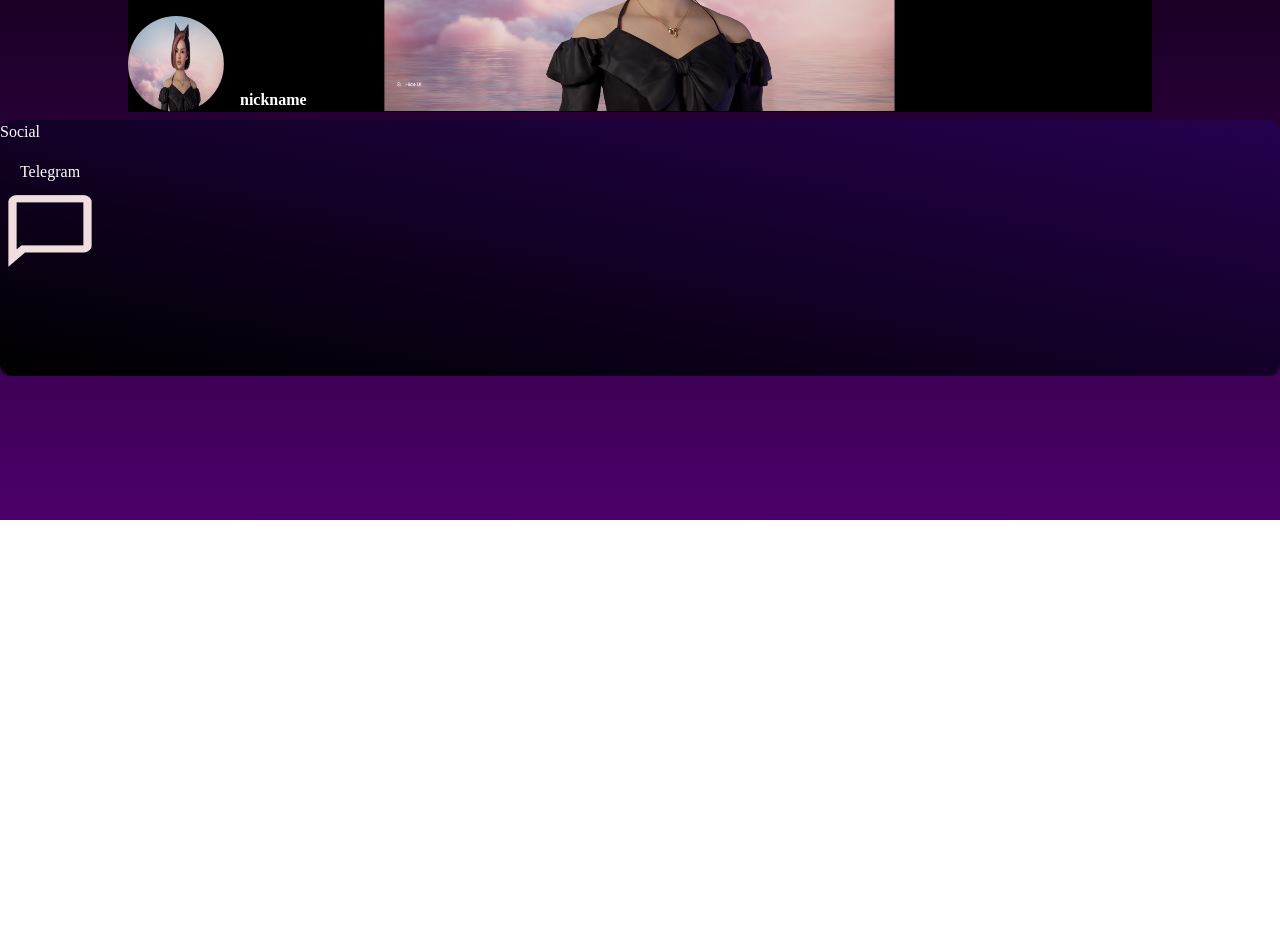
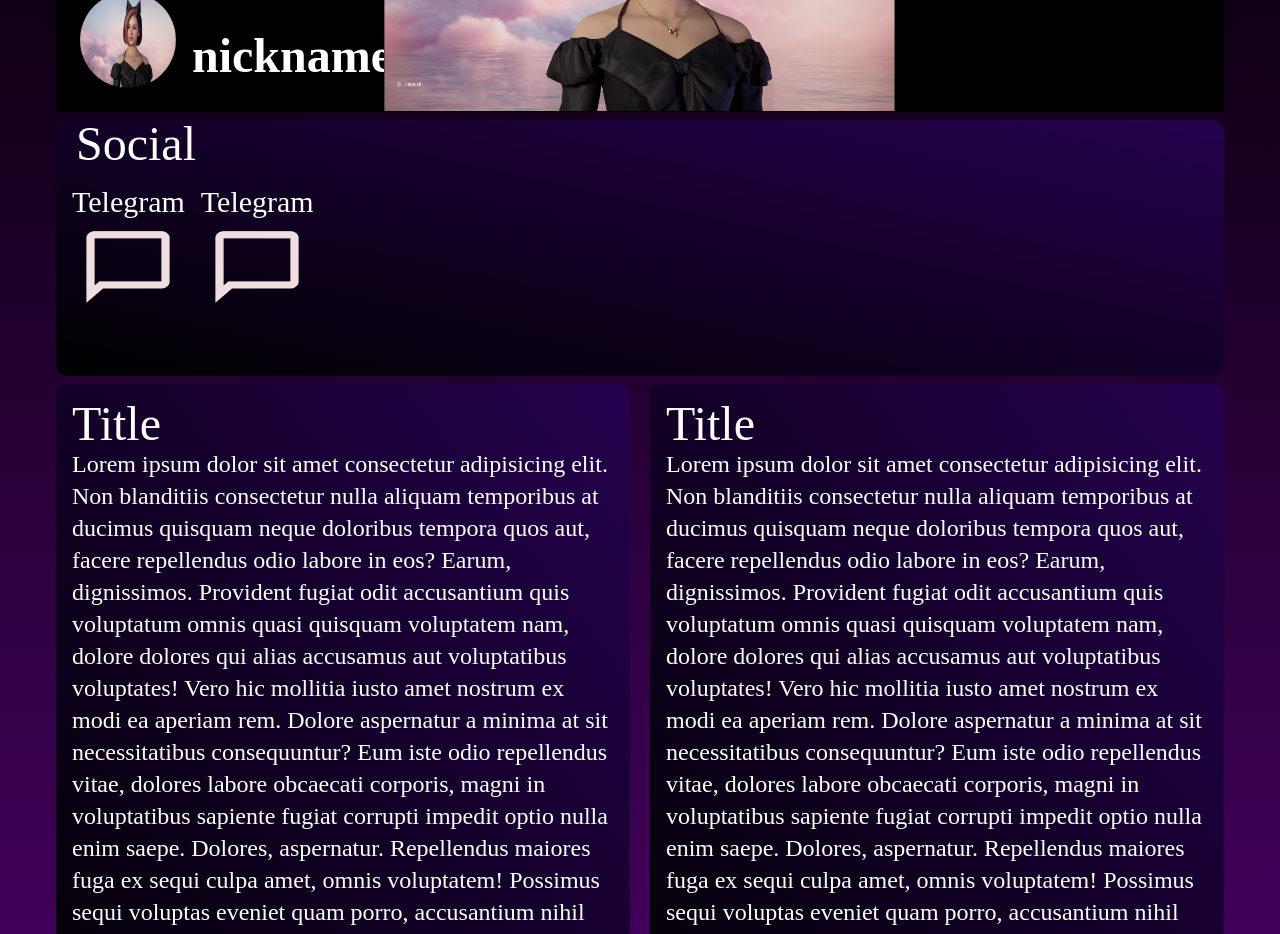
Before and after one commit to Veifaa/my_blog, a React (Vite) app in the folder client/: page / in a window 1280 px wide. Shown: the part 280-1214 px from the top of the page. Before the commit the page ends 800 px from the top, so only its background shows below. Built offline with nearby package versions, Linux system fonts and the light colour scheme; a web font is replaced by a local one.

Commit message:
add page User Page

```diff
--- a/client/src/components/Header.tsx
+++ b/client/src/components/Header.tsx
@@ -1,12 +1,15 @@
 import React from "react";
 
 export const Header = () => {
-    return (
-        <div className="bg-[#0C0C0C] p-6 flex items-center justify-between">
-
-            <div className="text-white text-3xl font-inter select-none">
-                <span className="text-white">Ve</span><span className="text-purple-600 font-bold bg-gradient-to-r from-blue-500 to-purple-600 text-transparent bg-clip-text">Q</span><span className="text-white">tra</span>
-            </div>
+  return (
+    <div className='p-6 flex items-center justify-between'>
+      <div className='text-white text-3xl font-inter select-none'>
+        <span className='text-white'>Ve</span>
+        <span className='text-purple-600 font-bold bg-gradient-to-r from-blue-500 to-purple-600 text-transparent bg-clip-text'>
+          Q
+        </span>
+        <span className='text-white'>tra</span>
+      </div>
 
       <div className='flex items-center space-x-4 text-gray-300 select-none'>
         <input
--- a/client/src/components/ui/SocialCard.tsx
+++ b/client/src/components/ui/SocialCard.tsx
@@ -3,8 +3,8 @@ import chat from "../../assets/chat_bubble.png";
 
 const SocialCard = () => {
   return (
-    <div className='relative flex flex-col items-center mt-4'>
-      <h3 className='text-white mb-1'>Telegram</h3>
+    <div className='ml-4 relative flex flex-col items-center mt-4'>
+      <h3 className='text-white mb-1 text-3xl'>Telegram</h3>
       <img src={chat} alt='' className='self-center' />
     </div>
   );
--- /dev/null
+++ b/client/src/components/ui/UserCard.tsx
@@ -0,0 +1,29 @@
+import React from "react";
+
+const InfoCard = () => {
+  return (
+    <div className='p-4 bg-gradient-to-bl from-[#25014E] to-[#000000] size-2/4 rounded-xl mt-2 min-h-96'>
+      <h1 className='text-5xl'>Title</h1>
+      <h2 className='text-2xl'>
+        Lorem ipsum dolor sit amet consectetur adipisicing elit. Non blanditiis
+        consectetur nulla aliquam temporibus at ducimus quisquam neque doloribus
+        tempora quos aut, facere repellendus odio labore in eos? Earum,
+        dignissimos. Provident fugiat odit accusantium quis voluptatum omnis
+        quasi quisquam voluptatem nam, dolore dolores qui alias accusamus aut
+        voluptatibus voluptates! Vero hic mollitia iusto amet nostrum ex modi ea
+        aperiam rem. Dolore aspernatur a minima at sit necessitatibus
+        consequuntur? Eum iste odio repellendus vitae, dolores labore obcaecati
+        corporis, magni in voluptatibus sapiente fugiat corrupti impedit optio
+        nulla enim saepe. Dolores, aspernatur. Repellendus maiores fuga ex sequi
+        culpa amet, omnis voluptatem! Possimus sequi voluptas eveniet quam
+        porro, accusantium nihil libero, ducimus suscipit, tempora rem quaerat
+        eaque! Veniam corporis dignissimos alias id tempore. Suscipit sit odio
+        quidem alias doloribus amet quae, et ratione nulla maiores, incidunt
+        aliquid! Repellat, velit! Ab, neque modi voluptatem itaque libero ullam
+        maxime atque a eveniet dolore, perspiciatis consectetur!
+      </h2>
+    </div>
+  );
+};
+
+export default InfoCard;
--- a/client/src/page/UserPage.tsx
+++ b/client/src/page/UserPage.tsx
@@ -1,20 +1,26 @@
 import img from "../assets/ss_bed14625da4c181e3334411fe03d5b72680761a3.jpg";
 import SocialCard from "../components/ui/SocialCard";
+import InfoCard from "../components/ui/UserCard";
 const UserPage = () => {
   return (
-    <div className='mt-3'>
-      <div className='flex justify-center'>
-        <div className='relative flex justify-start flex-wrap items-end bg-black w-4/5 h-72'>
-          <img className='absolute m-auto inset-0 max-w-lg' src={img} alt='' />
-          <img className='size-24 rounded-full' src={img} alt='' />
-          <span className='pl-4 font-bold text-white'>nickname</span>
+    <div className='mt-3 font-'>
+      <div className='relative flex justify-start items-end mx-14 bg-black  h-72'>
+        <img className='absolute m-auto inset-0 max-w-lg' src={img} alt='' />
+        <img className='size-24 rounded-full ml-6 mb-6' src={img} alt='' />
+        <span className='pl-4 text-5xl mb-8 font-bold'>nickname</span>
+      </div>
+
+      <div className='bg-gradient-to-bl from-[#25014E] to-[#000000] mx-14 max-h-64 h-64 rounded-xl mt-2'>
+        <h1 className='flex justify-start ml-5 text-5xl'>Social</h1>
+        <div className='flex items-center mt'>
+          <SocialCard />
+          <SocialCard />
         </div>
       </div>
-      <div className='bg-gradient-to-bl from-[#25014E] to-[#000000] m-auto max-w-screen-2xl max-h-64 h-64 rounded-xl mt-2'>
-        <h1 className='text-white flex justify-start'>Social</h1>
-        <div className='flex items-center mt'>
-          <SocialCard />
-        </div>
+
+      <div className='flex gap-5 mx-14'>
+        <InfoCard />
+        <InfoCard />
       </div>
     </div>
   );
```
Also changed, not shown: client/src/page/BlogPage.tsx (+60 -33 lines).
